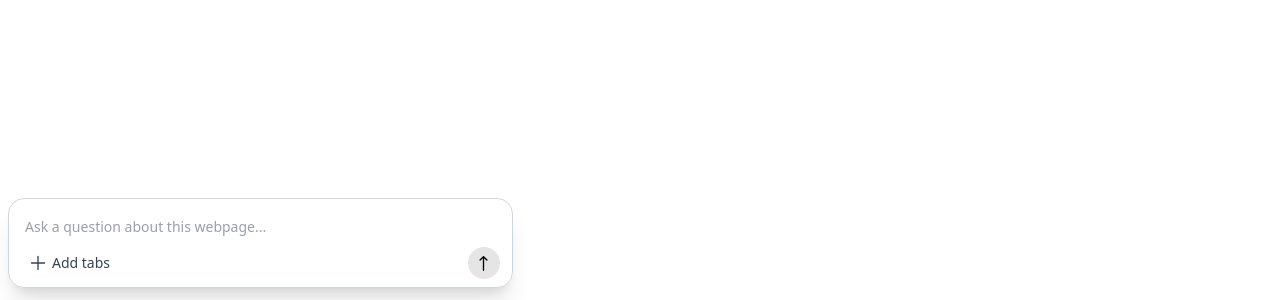
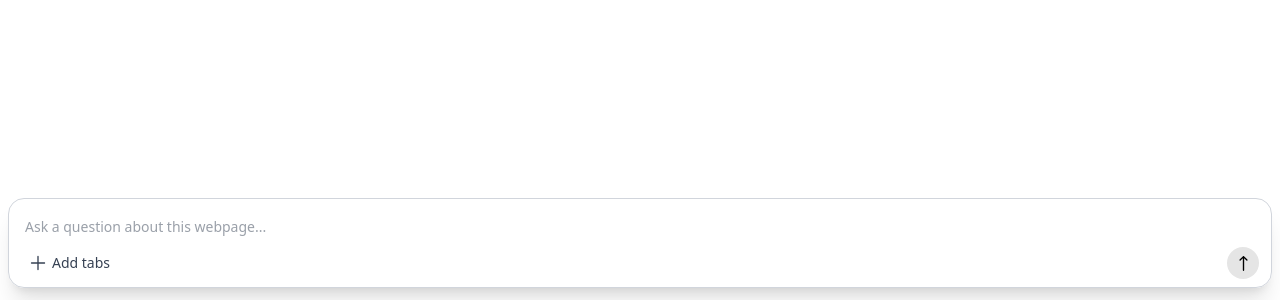
Before and after one commit to usepointer/pointer-extension, a website built with Vite: page sidepanel/index.html in a window 1280 px wide. Shown: the part 500-800 px from the top of the page. Built offline with nearby package versions, Linux system fonts and the light colour scheme; no server answers.

Commit message:
disable prose max-width

```diff
--- a/sidepanel/index.html
+++ b/sidepanel/index.html
@@ -1,7 +1,7 @@
 <link rel="stylesheet" href="css/index.css">
 <script type="module" src="main.ts"></script>
 
-<div id="container" class="flex flex-col h-full gap-2 dark:bg-neutral-800 prose dark:prose-invert font-light text-sm [&_td]:text-black dark:[&_td]:text-white">
+<div id="container" class="flex flex-col h-full gap-2 dark:bg-neutral-800 prose dark:prose-invert !max-w-none font-light text-sm [&_td]:text-black dark:[&_td]:text-white">
     <div id="conversation" class="p-2 grow overflow-y-auto scroll-auto flex-col">
         <!-- Test Div -->
         <!-- <div id="userMessage" class="justify-self-end dark:bg-neutral-600 rounded-2xl p-2 m-3 max-w-3xs">
```
